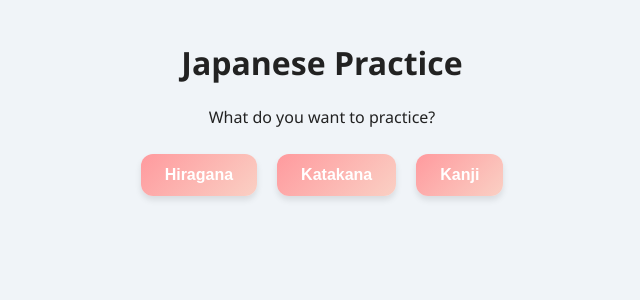
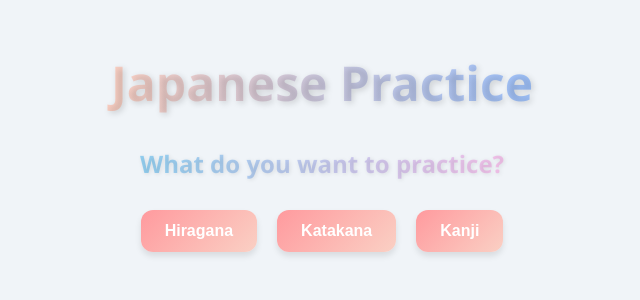
Before and after one commit to JanR99/japanese-practice, a React (Create React App) app: page / in a window 1280 px wide. Shown: the top 300 px of the page, without its empty margins (318-958 px from the left). Built offline with nearby package versions, Linux system fonts and the light colour scheme.

Commit message:
added styling to the headlines

```diff
--- a/src/App.css
+++ b/src/App.css
@@ -5,3 +5,34 @@
   background: #f0f4f8; /* soft light background */
   min-height: 100vh;
 }
+
+h1 {
+  font-size: 48px;
+  font-weight: 800;
+  background: linear-gradient(90deg, #ff9a9e, #fad0c4, #a1c4fd, #c2e9fb);
+  -webkit-background-clip: text;
+  -webkit-text-fill-color: transparent;
+  margin-bottom: 30px;
+  text-shadow: 2px 2px 6px rgba(0,0,0,0.15);
+  animation: floatText 3s ease-in-out infinite;
+}
+
+@keyframes floatText {
+  0%, 100% {
+    transform: translateY(0);
+  }
+  50% {
+    transform: translateY(-6px);
+  }
+}
+
+.start-screen p {
+  font-size: 24px;
+  font-weight: 700;
+  background: linear-gradient(90deg, #84fab0, #8fd3f4, #fbc2eb, #a6c1ee);
+  -webkit-background-clip: text;
+  -webkit-text-fill-color: transparent;
+  text-shadow: 1px 1px 4px rgba(0,0,0,0.1);
+  margin-bottom: 20px;
+  transition: all 0.3s ease;
+}
```
